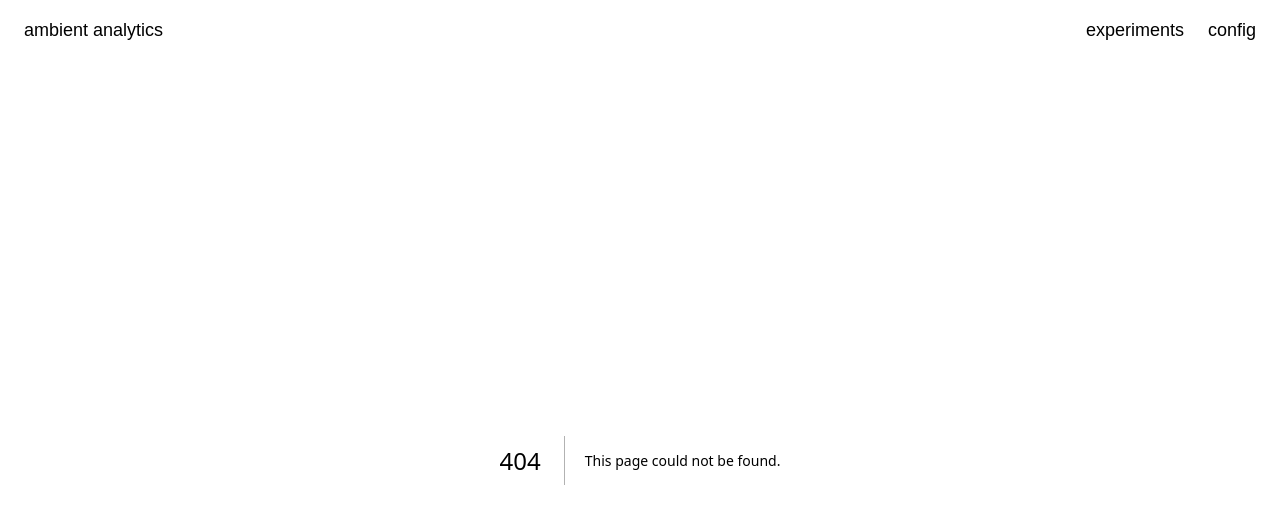
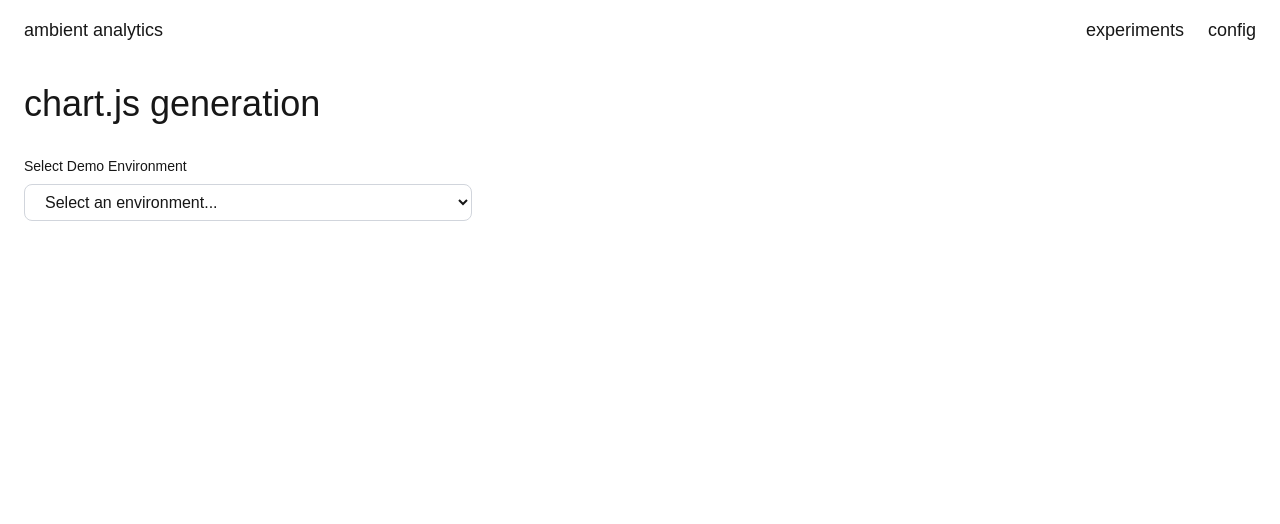
Before and after one commit to genesisdayrit/ambient-analytics, a Next.js app in the folder experiments/: page /experiments/chart-js-generation in a window 1280 px wide. Before the commit this address had no page. Shown: the top 524 px of the page. Built offline with nearby package versions, Linux system fonts and the light colour scheme.

Commit message:
set chart js placeholder page and experiment card

```diff
--- /dev/null
+++ b/experiments/src/app/experiments/chart-js-generation/page.tsx
@@ -0,0 +1,32 @@
+"use client";
+
+import { useState } from "react";
+
+export default function ChartJSGeneration() {
+  const [selectedEnv, setSelectedEnv] = useState("");
+
+  return (
+    <div className="min-h-screen">
+      <div className="p-6">
+        <div className="max-w-7xl mx-auto">
+          <h1 className="text-4xl mb-8">chart.js generation</h1>
+
+          <div className="mb-6">
+            <label htmlFor="env-selector" className="block text-sm mb-2">
+              Select Demo Environment
+            </label>
+            <select
+              id="env-selector"
+              value={selectedEnv}
+              onChange={(e) => setSelectedEnv(e.target.value)}
+              className="w-full max-w-md px-4 py-2 border border-gray-300 dark:border-gray-700 rounded-lg bg-white dark:bg-gray-800 focus:outline-none focus:ring-2 focus:ring-gray-400"
+            >
+              <option value="">Select an environment...</option>
+              <option value="demo-postgres">Demo Postgres URL</option>
+            </select>
+          </div>
+        </div>
+      </div>
+    </div>
+  );
+}
--- a/experiments/src/app/experiments/page.tsx
+++ b/experiments/src/app/experiments/page.tsx
@@ -3,7 +3,7 @@ import Link from "next/link";
 const experiments = [
   { id: 1, title: "connect to db", href: "/experiments/connect-to-db" },
   { id: 2, title: "chat with table", href: "/experiments/natural-language-to-sql" },
-  { id: 3, title: "SQL to Visual" },
+  { id: 3, title: "chart.js generation", href: "/experiments/chart-js-generation" },
 ];
 
 export default function Experiments() {
```
